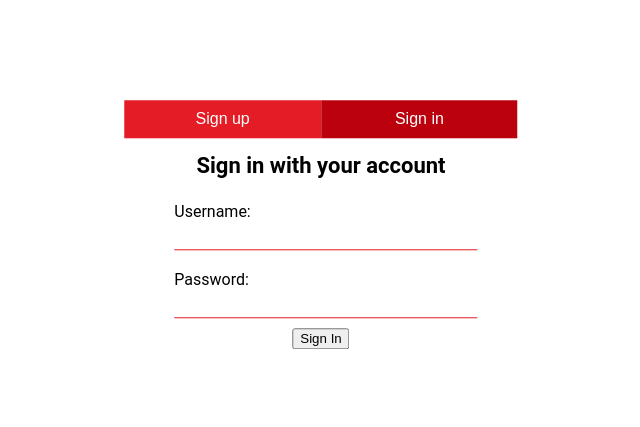
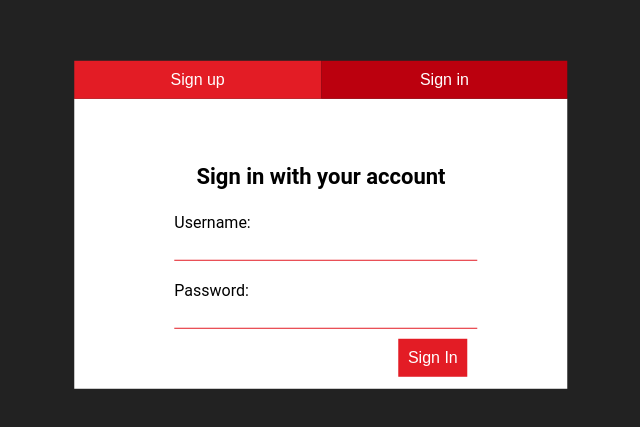
Before and after one commit to RLewis11769/holbertonschool-cinema-guru, a React (Create React App) app in the folder holbertonschool-cinema-guru/: page / in a window 1280 px wide. Shown: the part 175-602 px from the top of the page, without its empty margins (319-959 px from the left). Built offline with nearby package versions, Linux system fonts and the light colour scheme; no server answers; the HTML template or start-up script is replaced by a standard one.

Commit message:
Not utilizing API still? But looks right

```diff
--- a/holbertonschool-cinema-guru/package.json
+++ b/holbertonschool-cinema-guru/package.json
@@ -3,7 +3,6 @@
   "version": "0.1.0",
   "private": true,
   "dependencies": {
-    "@fortawesome/fontawesome": "^1.1.8",
     "@fortawesome/fontawesome-svg-core": "^6.1.1",
     "@fortawesome/free-solid-svg-icons": "^6.1.1",
     "@fortawesome/react-fontawesome": "^0.1.18",
--- a/holbertonschool-cinema-guru/src/App.css
+++ b/holbertonschool-cinema-guru/src/App.css
@@ -12,6 +12,7 @@ html {
 }
 
 body {
+	background-color: var(--darkGray);
 	font-family: 'Roboto', sans-serif;
 	font-size: 1.6rem;
 }
--- a/holbertonschool-cinema-guru/src/App.js
+++ b/holbertonschool-cinema-guru/src/App.js
@@ -3,10 +3,6 @@ import axios from 'axios';
 import './App.css';
 import Dashboard from './components/Dashboard';
 import Authentication from './routes/auth/Authentication';
-// import Button from './components/general/Button.js';
-// import Input from './components/general/Input.js';
-// import SearchBar from './components/general/SearchBar.js';
-// import SelectInput from './components/general/SelectInput.js';
 
 function App() {
   const [isLoggedIn, setIsLoggedIn] = useState(false);
--- a/holbertonschool-cinema-guru/src/components/general/Button.js
+++ b/holbertonschool-cinema-guru/src/components/general/Button.js
@@ -1,9 +1,15 @@
+import { FontAwesomeIcon } from '@fortawesome/react-fontawesome';
 import './general.css';
 
 export default function Button({ label, className, onClick, icon = '' }) {
   return (
     <button className={`button ${className}`} onClick={onClick}>
-      {icon}
+      {icon &&
+        <FontAwesomeIcon
+          icon={icon}
+          className="button-icon"
+        />
+      }
       {label}
     </button>
   )
--- a/holbertonschool-cinema-guru/src/components/general/Input.js
+++ b/holbertonschool-cinema-guru/src/components/general/Input.js
@@ -1,5 +1,6 @@
+import { useState } from 'react';
+import { FontAwesomeIcon } from '@fortawesome/react-fontawesome';
 import './general.css';
-import { FontAwesomeIcon } from '@fortawesome/react-fontawesome';
 
 export default function Input({
   label,
@@ -7,12 +8,15 @@ export default function Input({
   className,
   value,
   setValue,
-  icon = '',
-  inputAttributes = {}
+  icon,
+  inputAttributes
 }) {
-  // handleSelect = (e) => {
-  //   setValue(e.target.value);
-  // };
+  const [input, setInput] = useState(value);
+
+  const handleChange = (e) => {
+    setInput(e.target.value);
+    setValue(e.target.value);
+  };
 
   return (
     <div className={`input-wrapper ${className}`}>
@@ -25,8 +29,8 @@ export default function Input({
         {label}:
         <input
           type={type}
-        value={value}
-        onChange={(e) => setValue(e.target.value)}
+          value={input}
+          onChange={handleChange}
           {...inputAttributes}
         />
       </label>
--- a/holbertonschool-cinema-guru/src/components/general/general.css
+++ b/holbertonschool-cinema-guru/src/components/general/general.css
@@ -90,6 +90,15 @@
 	padding: 1rem;
 }
 
+.squareButton {
+	background-color: var(--red);
+	color: var(--white);
+	border: none;
+	cursor: pointer;
+	font-size: 1.6rem;
+	padding: 1rem;
+}
+
 .roundButton {
 	background-color: var(--red);
 	color: var(--white);
--- a/holbertonschool-cinema-guru/src/routes/auth/Authentication.js
+++ b/holbertonschool-cinema-guru/src/routes/auth/Authentication.js
@@ -3,22 +3,58 @@ import './auth.css';
 import Login from './Login';
 import Register from './Register';
 import Button from '../../components/general/Button';
+import axios from 'axios';
 
 export default function Authentication({setIsLoggedIn, setUserUsername}) {
   const [_switch, setSwitch] = useState(true);
   const [username, setUsername] = useState('');
   const [password, setPassword] = useState('');
 
-  const handleSwitch = (val) => {
+  function handleSwitch(val) {
     setSwitch(val);
-    console.log(_switch);
-  };
+    console.log(val);
+  }
+
+  function handleSubmit(e) {
+    e.preventDefault();
+    if (_switch) {
+      axios.post('http://localhost:8000/api/auth/login', {
+        username,
+        password,
+        }).then((res) => {
+          if (res.data.accessToken) {
+            localStorage.setItem('accessToken', res.data.accessToken);
+            // Then we will set the isLoggedIn state to true
+            setIsLoggedIn(true);
+            // And we will set the userUsername state to the username
+            setUserUsername(username);
+          }
+        }).catch((err) => {
+          console.log(err);
+        });
+    } else {
+      axios.post('http://localhost:8000/api/auth/register', {
+        username,
+        password,
+        }).then((res) => {
+          if (res.data.accessToken) {
+            localStorage.setItem('accessToken', res.data.accessToken);
+            // Then we will set the isLoggedIn state to true
+            setIsLoggedIn(true);
+            // And we will set the userUsername state to the username
+            setUserUsername(username);
+          }
+        }).catch((err) => {
+          console.log(err);
+        });
+    }
+  }
 
   return (
-    <form className="centered">
+    <form className="centered" onSubmit={handleSubmit} >
       <header>
-        <Button label="Sign up" onClick={() => setSwitch(true)} className={_switch} />
-        <Button label="Sign in" onClick={() => setSwitch(false)} className={!_switch} />
+        <Button label="Sign up" onClick={() => handleSwitch(true)} className={_switch} />
+        <Button label="Sign in" onClick={() => handleSwitch(false)} className={!_switch} />
       </header>
       <main>
         {_switch ? (
--- a/holbertonschool-cinema-guru/src/routes/auth/Login.js
+++ b/holbertonschool-cinema-guru/src/routes/auth/Login.js
@@ -4,11 +4,11 @@ import Input from '../../components/general/Input';
 
 export default function Login({ username, password, setUsername, setPassword }) {
   return (
-    <div>
+    <div className="content">
       <h1>Sign in with your account</h1>
-      <Input type="text" label="Username" value={username} onChange={setUsername} />
-      <Input type="password" label="Password" value={password} onChange={setPassword} />
-      <Button label="Sign In" className="squareButton" />
+      <Input type="text" label="Username" value={username} setValue={setUsername} />
+      <Input type="password" label="Password" value={password} setValue={setPassword} />
+      <Button label="Sign In" icon="key" className="squareButton" />
     </div>
   )
 }
--- a/holbertonschool-cinema-guru/src/routes/auth/Register.js
+++ b/holbertonschool-cinema-guru/src/routes/auth/Register.js
@@ -4,10 +4,10 @@ import Input from '../../components/general/Input';
 
 export default function Register({username, password, setUsername, setPassword}) {
   return (
-    <div>
+    <div className="content">
       <h1>Create a new account</h1>
-      <Input type="text" placeholder="Username" value={username} onChange={setUsername} />
-      <Input type="password" placeholder="Password" value={password} onChange={setPassword} />
+      <Input type="text" label="Username" value={username} setValue={setUsername} />
+      <Input type="password" label="Password" value={password} setValue={setPassword} />
       <Button label="Sign Up" className="squareButton" />
     </div>
   )
--- a/holbertonschool-cinema-guru/src/routes/auth/auth.css
+++ b/holbertonschool-cinema-guru/src/routes/auth/auth.css
@@ -7,11 +7,19 @@
 }
 
 .false {
-	/* background-color: aqua !important; */
 	width: 50% !important;
 }
 
 .true {
-	/* background-color: violet !important; */
 	width: 50% !important;
 }
+
+.content {
+	background-color: var(--white);
+	padding: 5rem;
+}
+
+.squareButton {
+	position: absolute;
+	right: 10rem;
+}
```
Lines whose indentation alone changed are shown as unchanged.
